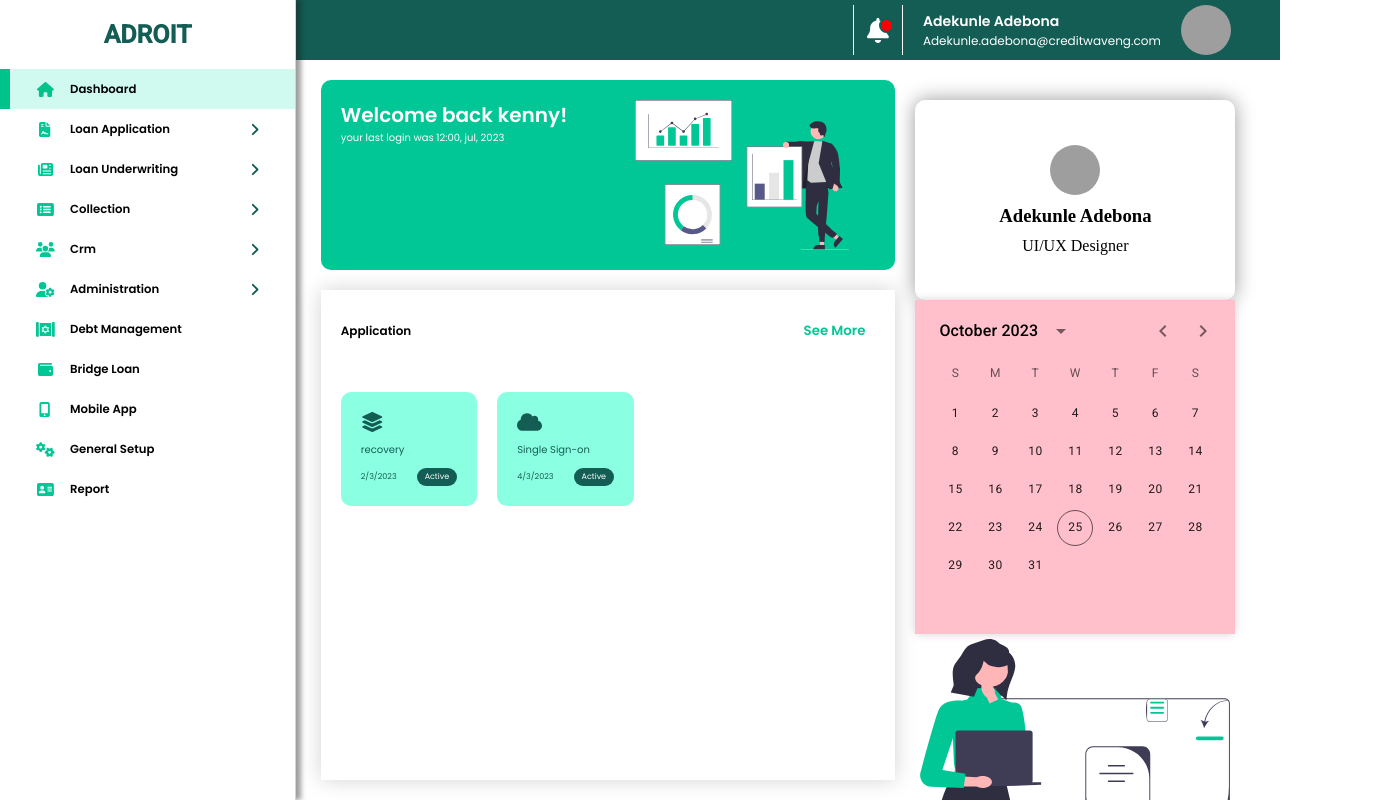
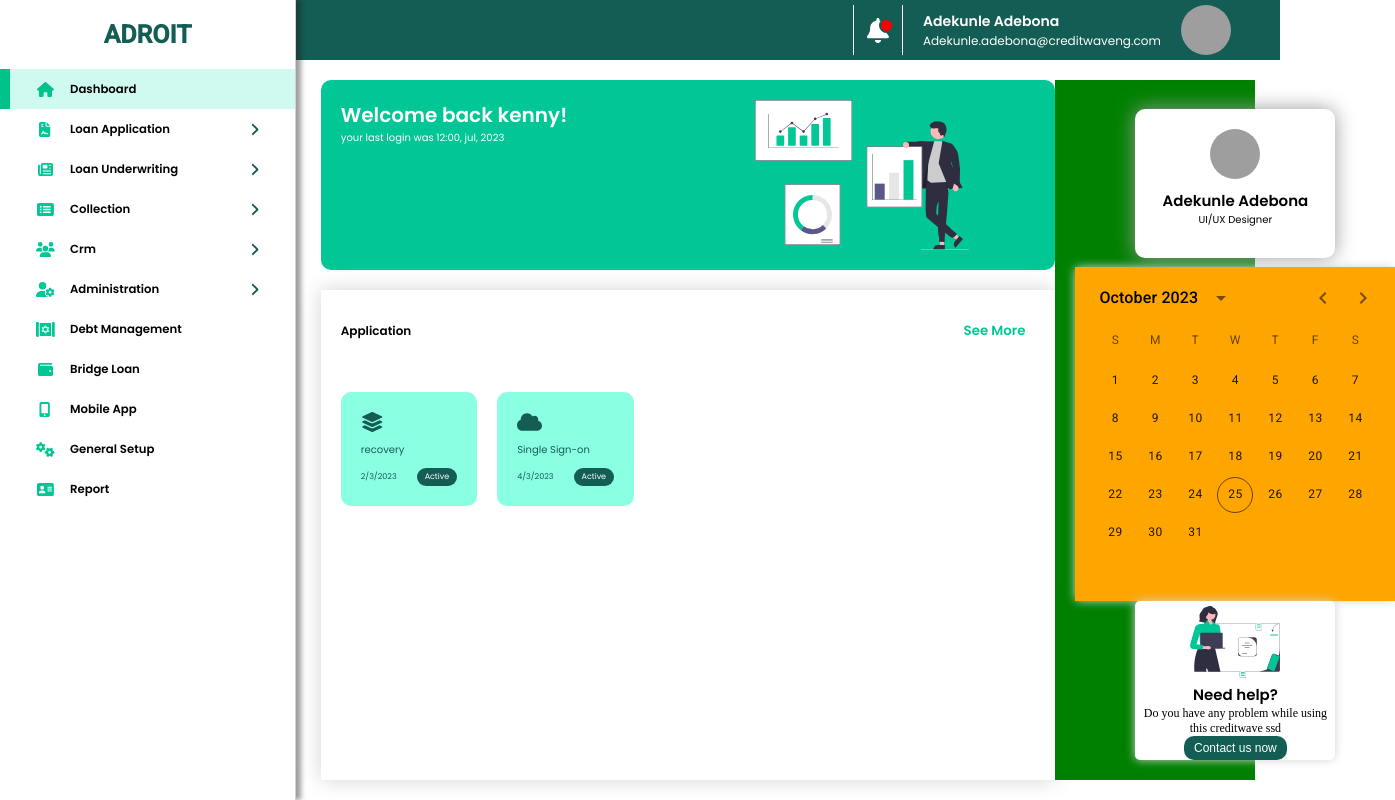
Before and after one commit to nehldotjs/adroit.github.io, a React (Create React App) app: page /dashboardScreen in a window 1280 px wide. Shown: the top 800 px of the page, 1395 px wide, since content can reach past the window. Built offline with nearby package versions, Linux system fonts and the light colour scheme; grey boxes are pictures that could not be loaded.

Commit message:
NEW COMMIT

```diff
--- a/src/screens/DashBoardScreen.jsx
+++ b/src/screens/DashBoardScreen.jsx
@@ -225,9 +225,9 @@ function DashBoardScreen() {
                 </div>
                 <div className="userNameWrapper">
                   <h3>Adekunle Adebona</h3>
+                  <p>UI/UX Designer</p>
                 </div>
                 <div className="userProfession">
-                  <p>UI/UX Designer</p>
                 </div>
               </div>
 
--- a/src/screens/styles/dashBoard.css
+++ b/src/screens/styles/dashBoard.css
@@ -475,12 +475,12 @@
 
 .dashContent-2 {
     height: 100%;
-    width: auto;
+    width: 200px;
+    background-color: green;
     display: grid;
-    flex: .5;
     grid-template-rows: 1fr;
     flex-direction: column;
-    justify-content: space-evenly;
+    justify-content: space-between;
     align-items: center;
     margin: auto;
     padding: 20px;
@@ -490,8 +490,8 @@
 .userProfile {
     display: flex;
     flex-direction: column;
-    width: 100%;
-    height: 200px;
+    width: inherit;
+    height: auto;
     margin: auto;
     gap: 10px;
     padding: 20px;
@@ -521,6 +521,28 @@
 
 }
 
+.userNameWrapper {
+    justify-content: center;
+    width: 100%;
+    display: flex;
+    font-family: poppins;
+    font-size: 10px;
+    flex-direction: column;
+}
+
+.userNameWrapper h3 {
+    font-size: 15px;
+    display: flex;
+    margin: auto;
+}
+
+.userNameWrapper p {
+    font-family: poppins;
+    display: flex;
+    margin: auto;
+    display: flex;
+}
+
 /* CALENDAR */
 .calender {
     height: auto;
@@ -534,41 +556,45 @@
 
 }
 
-.calendar-container{
+.calendar-container {
     height: 200px;
     width: 500px;
     display: flex;
     position: relative;
     padding: 0px;
-    background-color: pink;
+    font-size: 10px;
+    background-color: orange;
 }
 
 
 /* HELP CARD */
 .helpCenter {
-    display: FLEX;
     flex-direction: column;
-    width: 100%;
+    position: relative;
+    width: inherit;
     height: auto;
-    gap: 10px;
     margin: auto;
-    justify-content: center;
+    display: flex;
     align-items: center;
+    justify-content: space-evenly;
+    background-color: #fff;
+    border-radius: 5px;
+    box-shadow: 0px 0px 10px lightgray;
 }
 
 .helpCenter .svgHelpIcon {
-    width: 100%;
+    margin: auto;
+    padding: 5px;
+    width: 50%;
     height: auto;
     display: flex;
+    align-items: center;
     justify-content: center;
-    align-items: center;
-    margin: auto;
-    padding: 5px;
 }
 
 .helpCenter .svgHelpIcon img {
-    width: 100%;
-    height: 100%;
+    width: calc(100%);
+    height: auto;
     display: flex;
 
     object-fit: contain;
@@ -586,6 +612,7 @@
     font-size: 12px;
     display: flex;
     justify-content: center;
+    text-align: center;
     align-items: center;
     margin: auto;
 
@@ -593,16 +620,18 @@
 
 .helpCenter .contactUsbtn {
     border: none;
-    padding: 10px;
+    padding: 5px 10px;
+    font-size: 12px;
     justify-content: center;
     align-items: center;
     background-color: #135D54;
     color: #fff;
     border-radius: 10px;
     cursor: pointer;
-transition: 350ms all ese;
+    transition: 350ms all ese;
 }
-.helpCenter .contactUsbtn:hover{
+
+.helpCenter .contactUsbtn:hover {
     background-color: #00C795;
     color: white;
 }
```
